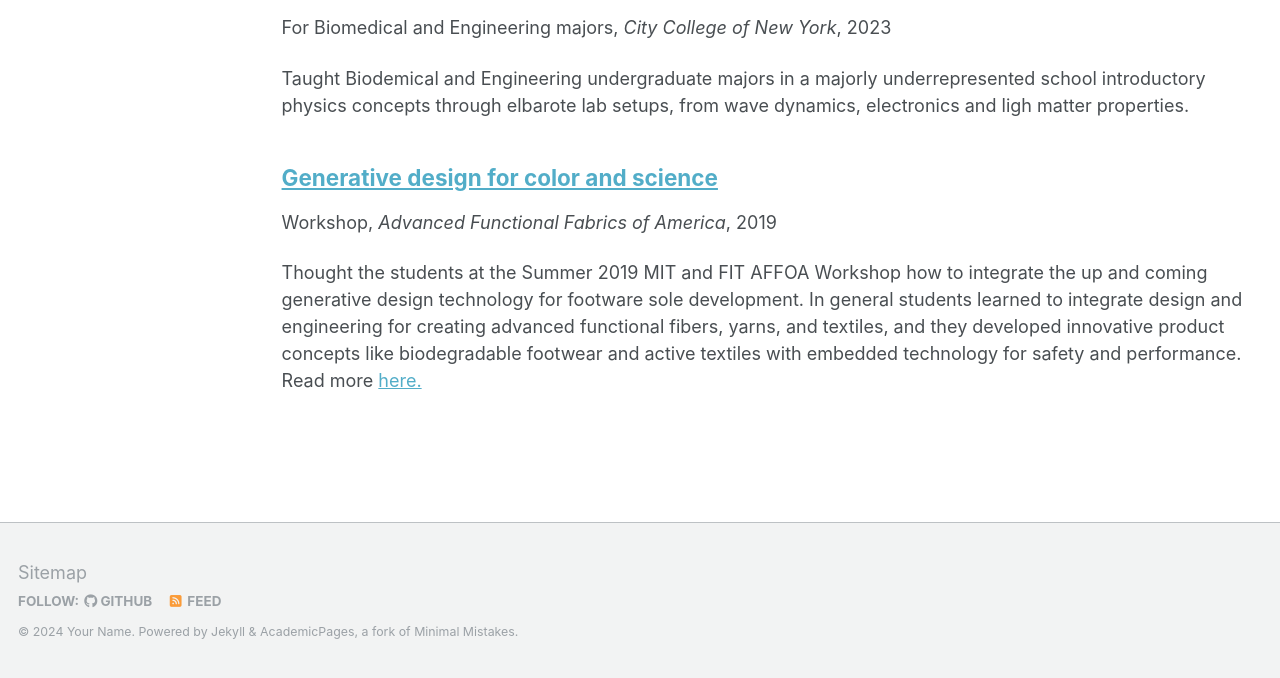
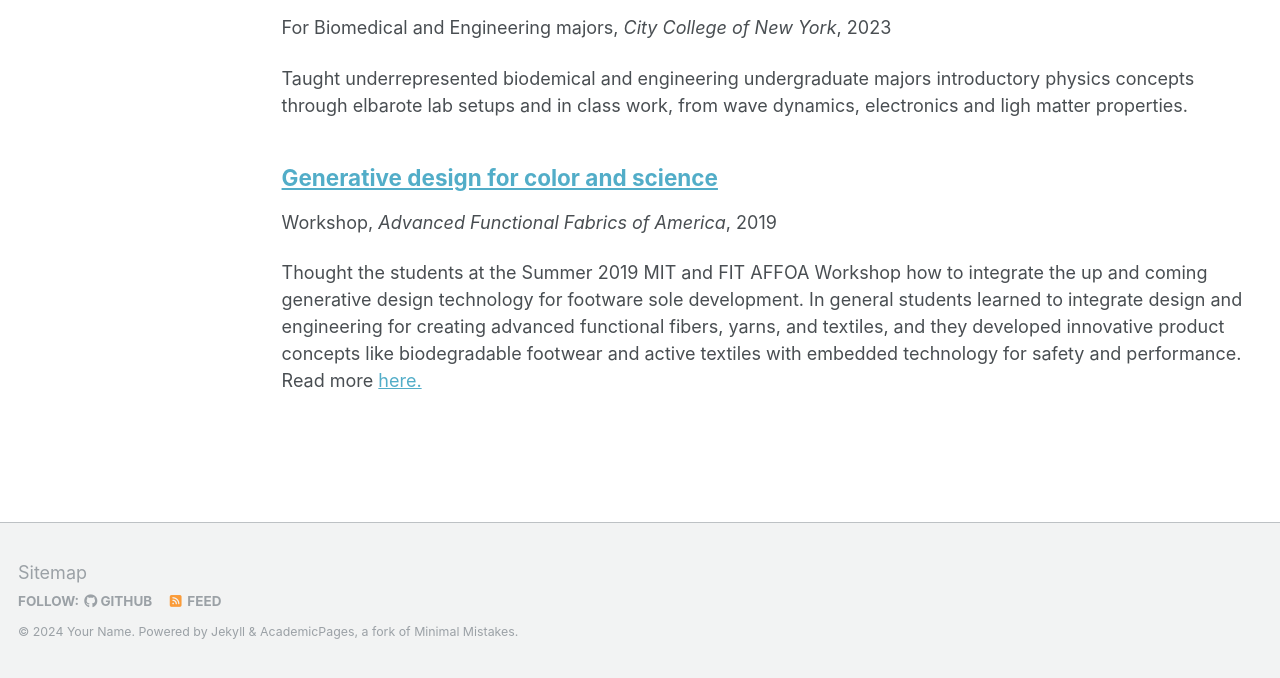
Before and after one commit to kryogenica/CV, a Jekyll site: the page built from _pages/teaching.html, in a window 1280 px wide, cut to the strip 222-900 px from the top of the page. Built offline with Jekyll 4.4.1, drawn with Linux system fonts in a browser that asks for light colours.

Commit message:
Update 2019-Physics_lab.md

```diff
--- a/_teaching/2019-Physics_lab.md
+++ b/_teaching/2019-Physics_lab.md
@@ -7,4 +7,4 @@ venue: "City College of New York"
 date: 2023-05-10
 location: "New York, NY"
 ---
-Taught Biodemical and Engineering undergraduate majors in a majorly underrepresented school introductory physics concepts through elbarote lab setups, from wave dynamics, electronics and ligh matter properties.
+Taught underrepresented biodemical and engineering undergraduate majors introductory physics concepts through elbarote lab setups and in class work, from wave dynamics, electronics and ligh matter properties.
```
